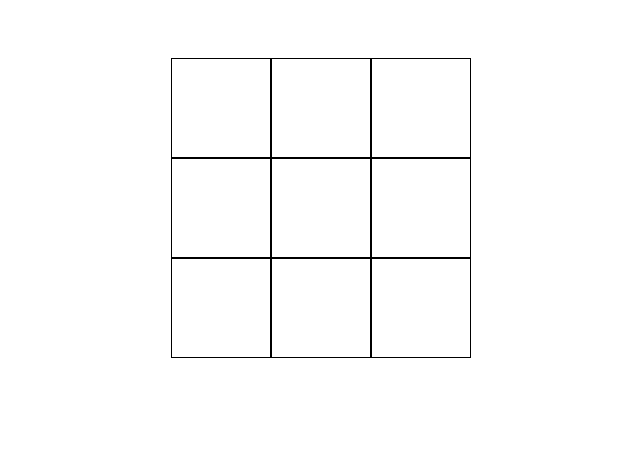
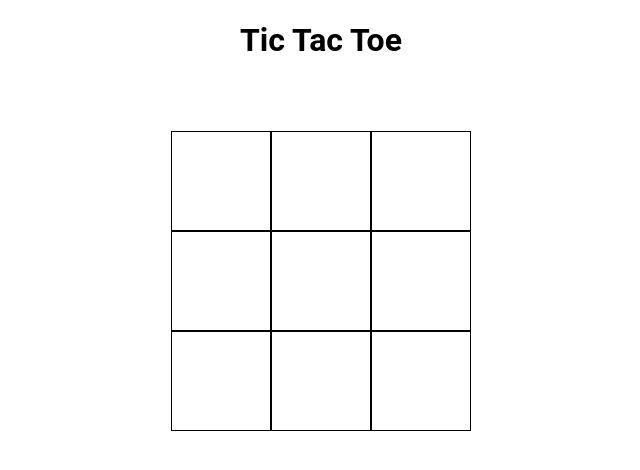
Before and after one commit to Francois389/Svelte-tic-tac-toe, a SvelteKit app: page / in a window 1280 px wide. Shown: the top 470 px of the page, without its empty margins (319-959 px from the left). Built offline with nearby package versions, Linux system fonts and the light colour scheme.

Commit message:
feat: add title

```diff
--- a/src/routes/+page.svelte
+++ b/src/routes/+page.svelte
@@ -14,6 +14,8 @@
 
 </script>
 
+<h1>Tic Tac Toe</h1>
 <div class="app">
+
     <Board board={board} on:coordonnee={handleClick} />
 </div>
--- a/src/routes/css/style.css
+++ b/src/routes/css/style.css
@@ -1,11 +1,16 @@
 * {
     font-family: 'Roboto', sans-serif;
+}
+
+body {
+    text-align: center;
 }
 
 .app {
     width: 100%;
     height: 50vh;
     display: flex;
+    flex-direction: column;
     justify-content: center;
     align-items: center;
 }
```
